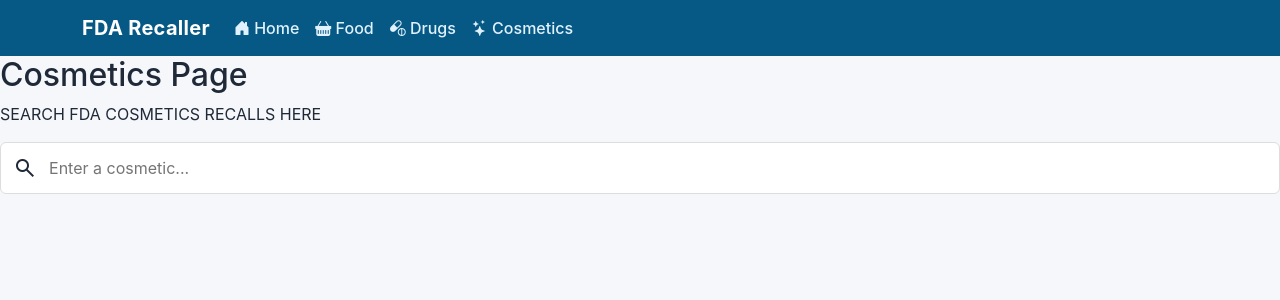
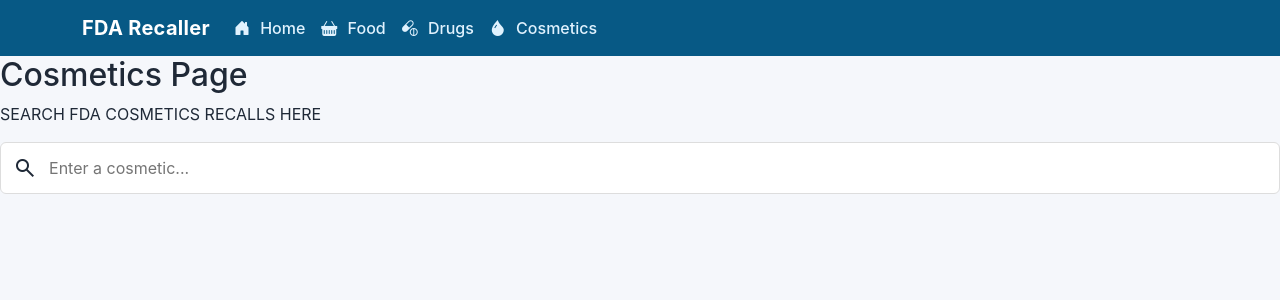
Before and after one commit to 10sChris/Recaller, a Flask app: page /cosmetics in a window 1280 px wide. Shown: the top 300 px of the page. Run offline with Flask 3, Linux system fonts and the light colour scheme.

Commit message:
Added spacing between icons and changed cosmetics icon

```diff
--- a/static/main.css
+++ b/static/main.css
@@ -29,6 +29,11 @@ body {
   .navbar-brand {
     font-weight: 700;
     letter-spacing: .3px;
+  }
+
+  .navbar-nav .nav-link i {
+    margin-right: 6px;
+    font-size: 1rem;
   }
 
   .hero {
--- a/templates/layout.html
+++ b/templates/layout.html
@@ -31,7 +31,7 @@
         <i class="bi bi-capsule-pill"></i> Drugs
       </a>
 	    <a class="nav-item nav-link" href="/cosmetics">
-        <i class="bi bi-stars"></i> Cosmetics
+        <i class="bi bi-droplet-fill"></i> Cosmetics
       </a>
           </div>
         </div>
```
